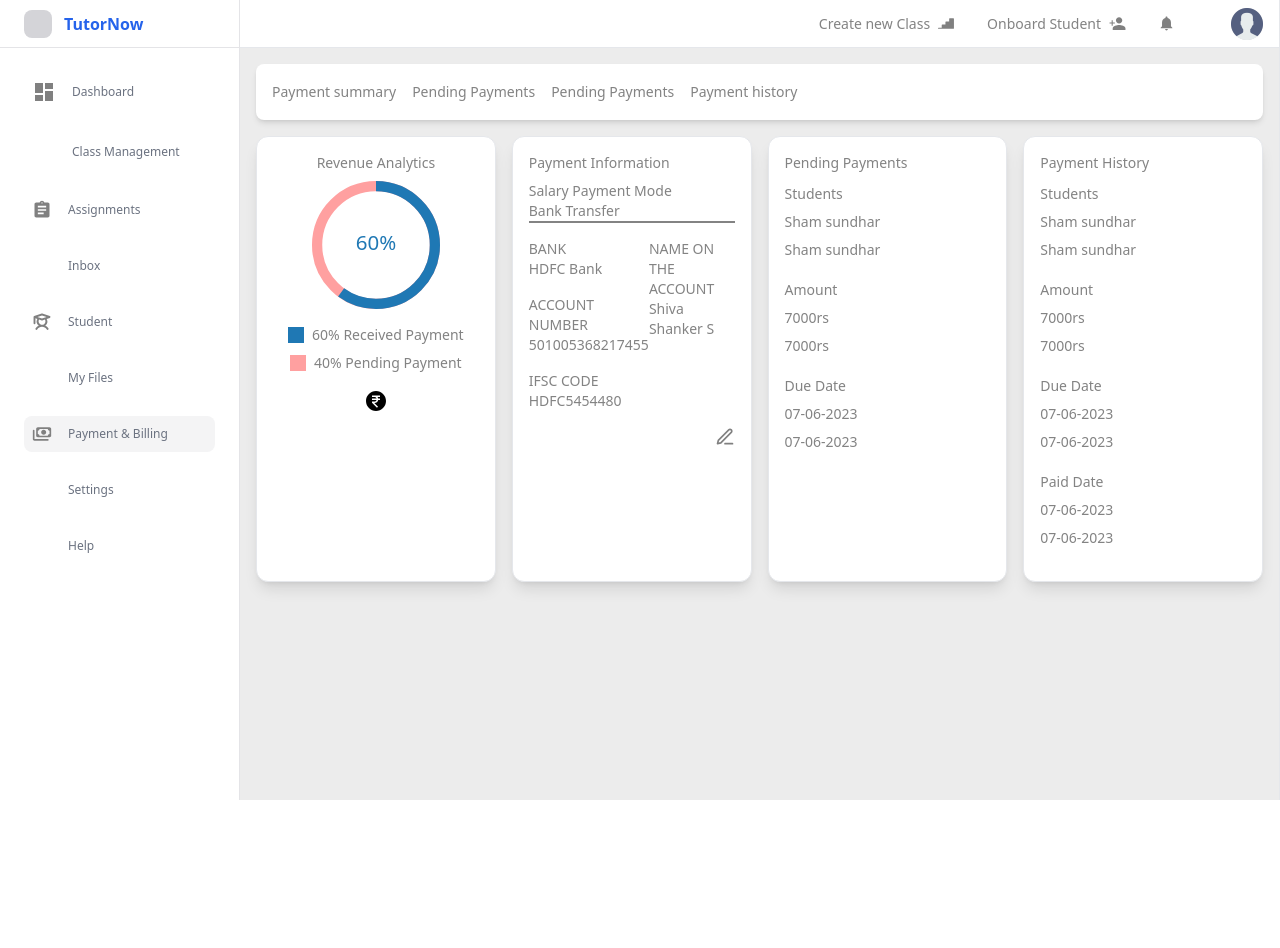
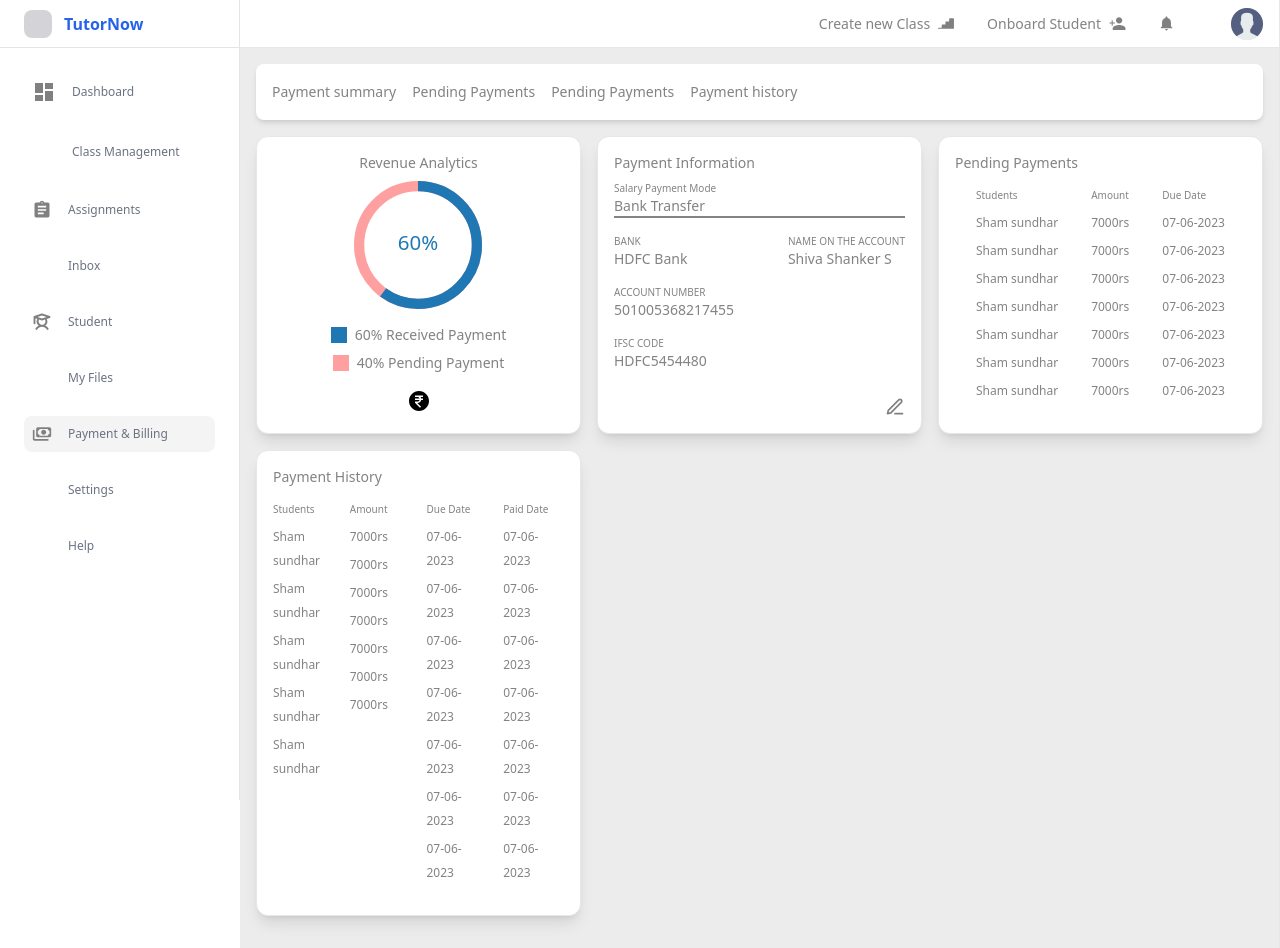
Before and after one commit to SiddhantXelp/Tuto-FE, a Next.js app: page /payment in a window 1280 px wide. Before the commit the page ends 800 px from the top, so only its background shows below. Built offline with nearby package versions, Linux system fonts and the light colour scheme; sample sign-in values are in the browser's storage; some icons are missing.

Commit message:
payment flow design fixed

```diff
--- a/src/app/payment/page.tsx
+++ b/src/app/payment/page.tsx
@@ -6,35 +6,34 @@ import { CircularProgressbar, buildStyles } from 'react-circular-progressbar';
 import "react-circular-progressbar/dist/styles.css";
 import TabNavigator from "../TabNavigator/page";
 
-
 const PaymentPage = () => {
   const buttonNames = ["Payment summary", "Pending Payments", "Pending Payments", "Payment history"]
   const pendinding = {
-    Studet: ["Sham sundhar", "Sham sundhar"],
-    amount: ["7000rs", "7000rs"],
-    date: ["07-06-2023", "07-06-2023"]
+    Studet: ["Sham sundhar", "Sham sundhar", "Sham sundhar", "Sham sundhar", "Sham sundhar", "Sham sundhar", "Sham sundhar"],
+    amount: ["7000rs", "7000rs", "7000rs", "7000rs", "7000rs", "7000rs", "7000rs"],
+    date: ["07-06-2023", "07-06-2023", "07-06-2023", "07-06-2023", "07-06-2023", "07-06-2023", "07-06-2023"]
   };
 
   const paymentHistory = {
-    Studet: ["Sham sundhar", "Sham sundhar"],
-    amount: ["7000rs", "7000rs"],
-    dueDate: ["07-06-2023", "07-06-2023"],
-    paidDate: ["07-06-2023", "07-06-2023"]
+    Studet: ["Sham sundhar", "Sham sundhar", "Sham sundhar", "Sham sundhar", "Sham sundhar"],
+    amount: ["7000rs", "7000rs", "7000rs", "7000rs", "7000rs", "7000rs", "7000rs"],
+    dueDate: ["07-06-2023", "07-06-2023", "07-06-2023", "07-06-2023", "07-06-2023", "07-06-2023", "07-06-2023"],
+    paidDate: ["07-06-2023", "07-06-2023", "07-06-2023", "07-06-2023", "07-06-2023", "07-06-2023", "07-06-2023"]
   };
   const percentage = 60;
 
   return (
     <TabNavigator>
       <div className='p-4'>
-        <div className='w-full h-14 bg-white shadow-md flex flex-wrap gap-4 items-center p-4 rounded-lg'>
+        <div className='w-full h-14 bg-white shadow-md flex items-center p-4 rounded-lg gap-4'>
           {buttonNames.map((name, index) => (
-            <span key={index} className='text-buttonGray text-sm'>{name}</span>
+            <span key={index} className='text-buttonGray text-sm '>{name}</span>
           ))}
         </div>
 
-        <div className='mt-4 grid gap-4 md:grid-cols-2 lg:grid-cols-4'>
-          {/* Revenue Analytics */}
-          <div className='bg-white shadow-lg border rounded-xl flex flex-col items-center p-4 h-98'>
+        <div className='mt-4 grid gap-4 lg:grid-cols-3'>
+
+          <div className='bg-white shadow-lg border rounded-xl flex flex-col items-center p-4'>
             <span className='text-buttonGray text-sm mb-2'>Revenue Analytics</span>
             <div className='flex flex-col items-center'>
               <div className='w-32 h-32'>
@@ -66,32 +65,30 @@ const PaymentPage = () => {
             <RiMoneyRupeeCircleFill size={24} className='mt-4' />
           </div>
 
-          {/* Payment Information */}
-          <div className='bg-white shadow-lg border rounded-xl h-98'>
-            <div className='p-4'>
+          <div className='bg-white shadow-lg border rounded-xl p-4 flex flex-col justify-between'>
+            <div>
               <span className='text-buttonGray text-sm mb-2 block'>Payment Information</span>
               <div className='flex flex-col border-b-2 border-buttonGray mb-4'>
-                <span className='text-buttonGray text-sm'>Salary Payment Mode</span>
+                <span className='text-buttonGray text-xxs'>Salary Payment Mode</span>
                 <span className='text-buttonGray text-sm'>Bank Transfer</span>
               </div>
-              <div className='flex flex-col md:flex-row justify-between'>
-                <div className='flex flex-col'>
+              <div className='flex flex-row justify-between'>
+                <div>
                 <div className='mb-4'>
-                    <p className='text-buttonGray text-sm'>BANK</p>
+                  <p className='text-buttonGray text-xxs'>BANK</p>
                   <p className='text-buttonGray text-sm'>HDFC Bank</p>
                 </div>
                 <div className='mb-4'>
-                    <p className='text-buttonGray text-sm'>ACCOUNT NUMBER</p>
+                  <p className='text-buttonGray text-xxs'>ACCOUNT NUMBER</p>
                   <p className='text-buttonGray text-sm'>501005368217455</p>
                 </div>
                 <div className='mb-4'>
-                    <p className='text-buttonGray text-sm'>IFSC CODE</p>
+                  <p className='text-buttonGray text-xxs'>IFSC CODE</p>
                   <p className='text-buttonGray text-sm'>HDFC5454480</p>
                 </div>
                 </div>
-                <div>
                 <div className='mb-4'>
-                    <p className='text-buttonGray text-sm'>NAME ON THE ACCOUNT</p>
+                  <p className='text-buttonGray text-xxs'>NAME ON THE ACCOUNT</p>
                   <p className='text-buttonGray text-sm'>Shiva Shanker S</p>
                 </div>
               </div>
@@ -100,35 +97,69 @@ const PaymentPage = () => {
               <FiEdit3 size={20} color='gray' />
             </div>
           </div>
-          </div>
 
-          {/* Pending Payments */}
-          <div className='bg-white shadow-lg border rounded-xl h-98 overflow-auto'>
-            <div className='p-4'>
+          <div className='bg-white shadow-lg border rounded-xl p-4 overflow-auto'>
             <span className='text-buttonGray text-sm mb-2 block'>Pending Payments</span>
-              <div className='flex flex-col md:flex-row justify-between'>
-                <div className='flex flex-col'>
+            <div className='flex flex-row justify-evenly gap-3'>
               <div className='mb-4'>
-                    <span className='text-buttonGray text-sm'>Students</span>
+                <span className='text-buttonGray text-xxs'>Students</span>
                 {pendinding.Studet.map((name, index) => (
                   <div key={index} className='mt-1'>
-                        <span className='text-buttonGray text-sm'>{name}</span>
+                    <span className='text-buttonGray text-xs'>{name}</span>
                   </div>
                 ))}
               </div>
               <div className='mb-4'>
-                    <span className='text-buttonGray text-sm'>Amount</span>
+                <span className='text-buttonGray text-xxs'>Amount</span>
                 {pendinding.amount.map((amount, index) => (
                   <div key={index} className='mt-1'>
-                        <span className='text-buttonGray text-sm'>{amount}</span>
+                    <span className='text-buttonGray text-xs'>{amount}</span>
                   </div>
                 ))}
               </div>
               <div className='mb-4'>
-                    <span className='text-buttonGray text-sm'>Due Date</span>
+                <span className='text-buttonGray text-xxs'>Due Date</span>
                 {pendinding.date.map((date, index) => (
                   <div key={index} className='mt-1'>
-                        <span className='text-buttonGray text-sm'>{date}</span>
+                    <span className='text-buttonGray text-xs'>{date}</span>
+                  </div>
+                ))}
+              </div>
+            </div>
+          </div>
+
+          <div className='bg-white shadow-lg border rounded-xl p-4 overflow-auto lg:col-span-1'>
+            <span className='text-buttonGray text-sm mb-2 block'>Payment History</span>
+            <div className='grid grid-cols-4 gap-4'>
+              <div className='mb-4'>
+                <span className='text-buttonGray text-xxs'>Students</span>
+                {paymentHistory.Studet.map((name, index) => (
+                  <div key={index} className='mt-1'>
+                    <span className='text-buttonGray text-xs'>{name}</span>
+                  </div>
+                ))}
+              </div>
+              <div className='mb-4'>
+                <span className='text-buttonGray text-xxs'>Amount</span>
+                {paymentHistory.amount.map((amount, index) => (
+                  <div key={index} className='mt-1'>
+                    <span className='text-buttonGray text-xs'>{amount}</span>
+                  </div>
+                ))}
+              </div>
+              <div className='mb-4'>
+                <span className='text-buttonGray text-xxs'>Due Date</span>
+                {paymentHistory.dueDate.map((date, index) => (
+                  <div key={index} className='mt-1'>
+                    <span className='text-buttonGray text-xs'>{date}</span>
+                  </div>
+                ))}
+              </div>
+              <div className='mb-4'>
+                <span className='text-buttonGray text-xxs'>Paid Date</span>
+                {paymentHistory.paidDate.map((date, index) => (
+                  <div key={index} className='mt-1'>
+                    <span className='text-buttonGray text-xs'>{date}</span>
                   </div>
                 ))}
               </div>
@@ -136,56 +167,8 @@ const PaymentPage = () => {
           </div>
         </div>
       </div>
-
-          <div className='bg-white shadow-lg border rounded-xl h-98 overflow-auto'>
-            <div className='p-4'>
-              <span className='text-buttonGray text-sm mb-2 block'>Payment History</span>
-              <div className='flex flex-col md:flex-row justify-between'>
-                <div className='flex flex-col'>
-                  <div className='mb-4'>
-                    <span className='text-buttonGray text-sm'>Students</span>
-                    {paymentHistory.Studet.map((name, index) => (
-                      <div key={index} className='mt-1'>
-                        <span className='text-buttonGray text-sm'>{name}</span>
-                      </div>
-                    ))}
-                  </div>
-                  <div className='mb-4'>
-                    <span className='text-buttonGray text-sm'>Amount</span>
-                    {paymentHistory.amount.map((amount, index) => (
-                      <div key={index} className='mt-1'>
-                        <span className='text-buttonGray text-sm'>{amount}</span>
-                      </div>
-                    ))}
-                  </div>
-                  <div className='mb-4'>
-                    <span className='text-buttonGray text-sm'>Due Date</span>
-                    {paymentHistory.dueDate.map((date, index) => (
-                      <div key={index} className='mt-1'>
-                        <span className='text-buttonGray text-sm'>{date}</span>
-                      </div>
-                    ))}
-                  </div>
-                  <div className='mb-4'>
-                    <span className='text-buttonGray text-sm'>Paid Date</span>
-                    {paymentHistory.paidDate.map((date, index) => (
-                      <div key={index} className='mt-1'>
-                        <span className='text-buttonGray text-sm'>{date}</span>
-                      </div>
-                    ))}
-                  </div>
-                </div>
-              </div>
-            </div>
-          </div>
-
-        </div>
-      </div>
-
-
-
     </TabNavigator>
-  );
-};
+  )
+}
 
 export default PaymentPage;
```
Also changed, not shown: src/common/ClassmangementTable.tsx (+0 -44 lines). Lines whose indentation alone changed are shown as unchanged.
